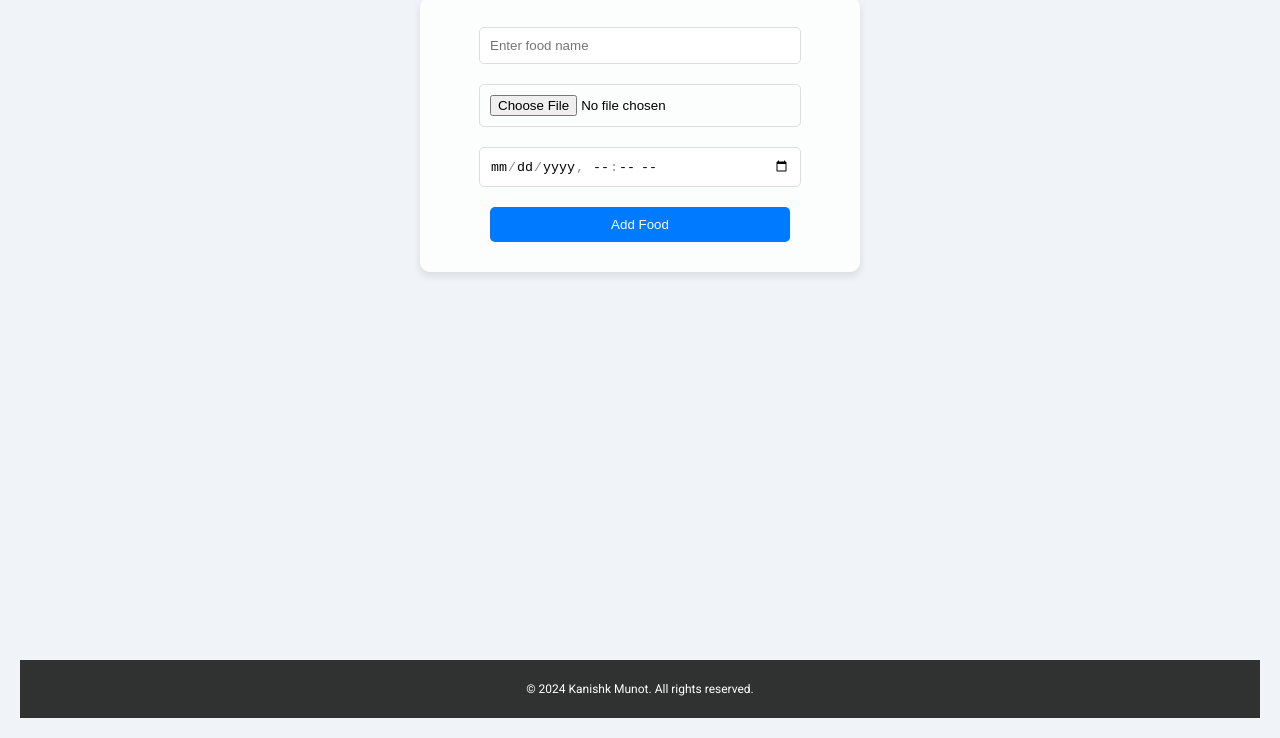
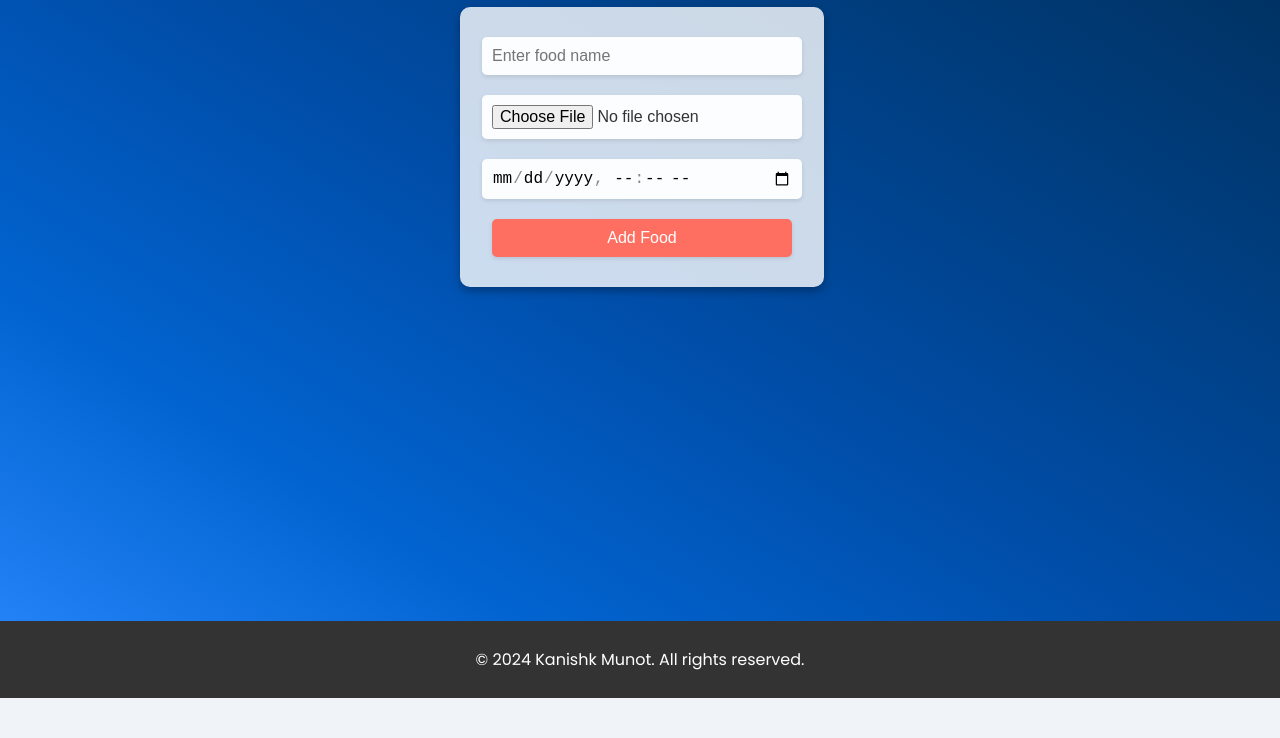
Before and after one commit to kanishkmunot/food-logger, a website: page public/index.html in a window 1280 px wide. Shown: the part 102-840 px from the top of the page. After the commit the page ends 800 px from the top, so only its background shows below. Drawn offline with Linux system fonts and the light colour scheme; no server answers.

Commit message:
ui changes

```diff
--- a/public/app.js
+++ b/public/app.js
@@ -26,13 +26,26 @@ document.getElementById('foodForm').addEventListener('submit', function(event) {
     })
     .then(response => {
         if (response.ok) {
+            // Trigger success animation and background change
+            document.body.classList.add('success');
+            setTimeout(() => {
+                document.body.classList.remove('success');
+            }, 1000); // Remove class after animation duration
+
             // Clear the input fields
             document.getElementById('foodName').value = '';
             document.getElementById('foodImage').value = '';
             document.getElementById('foodTimestamp').value = '';
+
             // Reload the list of food entries
             loadFoodEntries();
         } else {
+            // Trigger failure animation and background change
+            document.body.classList.add('failure');
+            setTimeout(() => {
+                document.body.classList.remove('failure');
+            }, 1000); // Remove class after animation duration
+
             throw new Error('Failed to add food.'); // Throw an error for non-200 status codes
         }
     })
--- a/public/index.html
+++ b/public/index.html
@@ -4,10 +4,10 @@
     <meta charset="UTF-8">
     <meta name="viewport" content="width=device-width, initial-scale=1.0">
     <title>Food Logger</title>
-    <link href="https://fonts.googleapis.com/css2?family=Roboto:wght@400;700&display=swap" rel="stylesheet">
+    <link href="https://fonts.googleapis.com/css2?family=Poppins:wght@400;700&display=swap" rel="stylesheet">
     <style>
         body {
-            font-family: 'Roboto', sans-serif;
+            font-family: 'Poppins', sans-serif;
             display: flex;
             flex-direction: column;
             align-items: center;
@@ -16,12 +16,16 @@
             background-color: #f0f4f8;
             min-height: 100vh;
             box-sizing: border-box;
+            background-image: linear-gradient(to right top, #2b89ff, #0264d1, #004da8, #003e80, #002f5a);
+            background-size: cover;
+            background-attachment: fixed;
+            color: #333; /* Default text color */
         }
         h1 {
             margin-bottom: 20px;
-            color: #333;
             text-align: center;
             text-shadow: 2px 2px 4px rgba(0, 0, 0, 0.3);
+            color: #fff; /* Heading text color */
         }
         form {
             display: flex;
@@ -30,7 +34,7 @@
             background-color: rgba(255, 255, 255, 0.8);
             padding: 20px;
             border-radius: 10px;
-            box-shadow: 0 4px 8px rgba(0, 0, 0, 0.1);
+            box-shadow: 0 4px 8px rgba(0, 0, 0, 0.3);
             transition: transform 0.3s ease-in-out;
             width: 90%;
             max-width: 400px;
@@ -43,33 +47,36 @@
             padding: 10px;
             width: 100%;
             max-width: 300px;
-            border: 1px solid #ddd;
+            border: none;
             border-radius: 5px;
+            font-size: 1rem;
+            background-color: rgba(255, 255, 255, 0.95);
+            box-shadow: 0 2px 4px rgba(0, 0, 0, 0.1);
         }
         input[type="datetime-local"]::-webkit-datetime-edit-text {
             color: #888;
         }
         button {
-            background-color: #007bff;
+            background-color: #ff6f61;
             color: #fff;
-            border: none;
             cursor: pointer;
             transition: background-color 0.3s ease-in-out;
         }
         button:hover {
-            background-color: #0056b3;
+            background-color: #f96356;
         }
         #foodList {
             margin-top: 20px;
+            margin-bottom: 60px; /* Adjusted margin to prevent overlap with footer */
             width: 100%;
             display: flex;
             flex-direction: column;
             align-items: center;
         }
         .food-entry {
-            background-color: rgba(255, 255, 255, 0.8);
+            background-color: rgba(255, 255, 255, 0.95);
             border-radius: 10px;
-            box-shadow: 0 4px 8px rgba(0, 0, 0, 0.1);
+            box-shadow: 0 4px 8px rgba(0, 0, 0, 0.3);
             padding: 15px;
             margin-bottom: 15px;
             width: 90%;
@@ -87,20 +94,21 @@
             margin-top: 10px;
         }
         footer {
+            background-color: #333;
+            color: #fff;
             text-align: center;
-            color: #fff;
-            font-size: 12px;
+            padding: 10px 0;
             width: 100%;
-            padding: 10px 0;
-            background-color: rgba(0, 0, 0, 0.8);
-            margin-top: auto; /* Pushes footer to the bottom */
+            position: fixed;
+            bottom: 0;
+            left: 0;
+            z-index: -1; /* Pushed behind other content initially */
+            transition: transform 0.3s ease, opacity 0.3s ease;
+            opacity: 0; /* Initially hidden */
         }
-        #container {
-            display: flex;
-            flex-direction: column;
-            min-height: 100vh;
-            width: 100%;
-            align-items: center;
+        footer.visible {
+            z-index: 999;
+            opacity: 1; /* Visible when scrolled to the bottom */
         }
     </style>
 </head>
@@ -110,14 +118,27 @@
         <form id="foodForm">
             <input type="text" id="foodName" placeholder="Enter food name" required>
             <input type="file" id="foodImage" accept="image/*" required>
-            <input type="datetime-local" id="foodTimestamp" placeholder="Select date and time" required>
+            <input type="datetime-local" id="foodTimestamp" required>
             <button type="submit">Add Food</button>
         </form>
         <div id="foodList"></div>
-        <footer>
-            <p>© 2024 Kanishk Munot. All rights reserved.</p>
-        </footer>
     </div>
+    <footer>
+        <p>© 2024 Kanishk Munot. All rights reserved.</p>
+    </footer>
     <script src="app.js"></script>
+    <script>
+        document.addEventListener('scroll', function() {
+            const footer = document.querySelector('footer');
+            const scrollHeight = window.scrollY;
+            const fullHeight = document.body.scrollHeight - window.innerHeight;
+
+            if (scrollHeight >= fullHeight) {
+                footer.classList.add('visible');
+            } else {
+                footer.classList.remove('visible');
+            }
+        });
+    </script>
 </body>
 </html>
```
